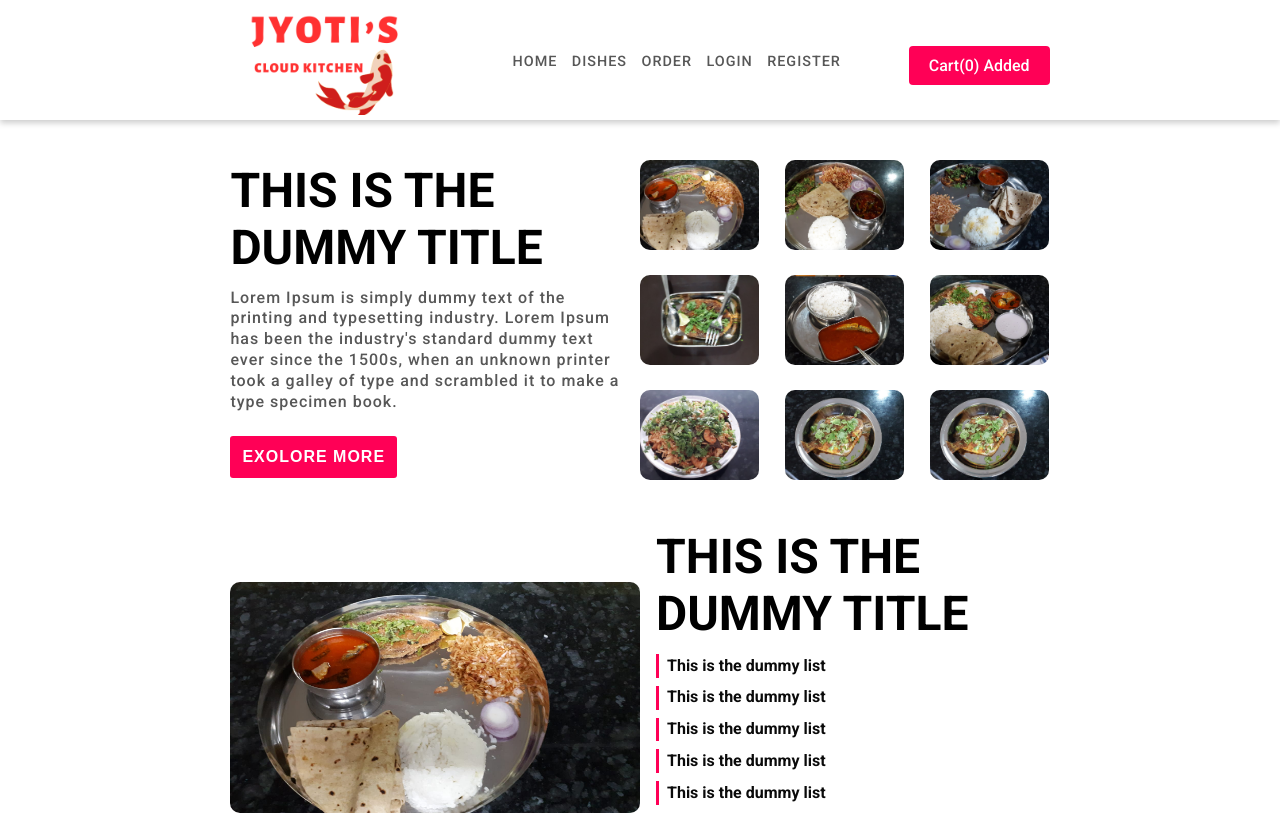
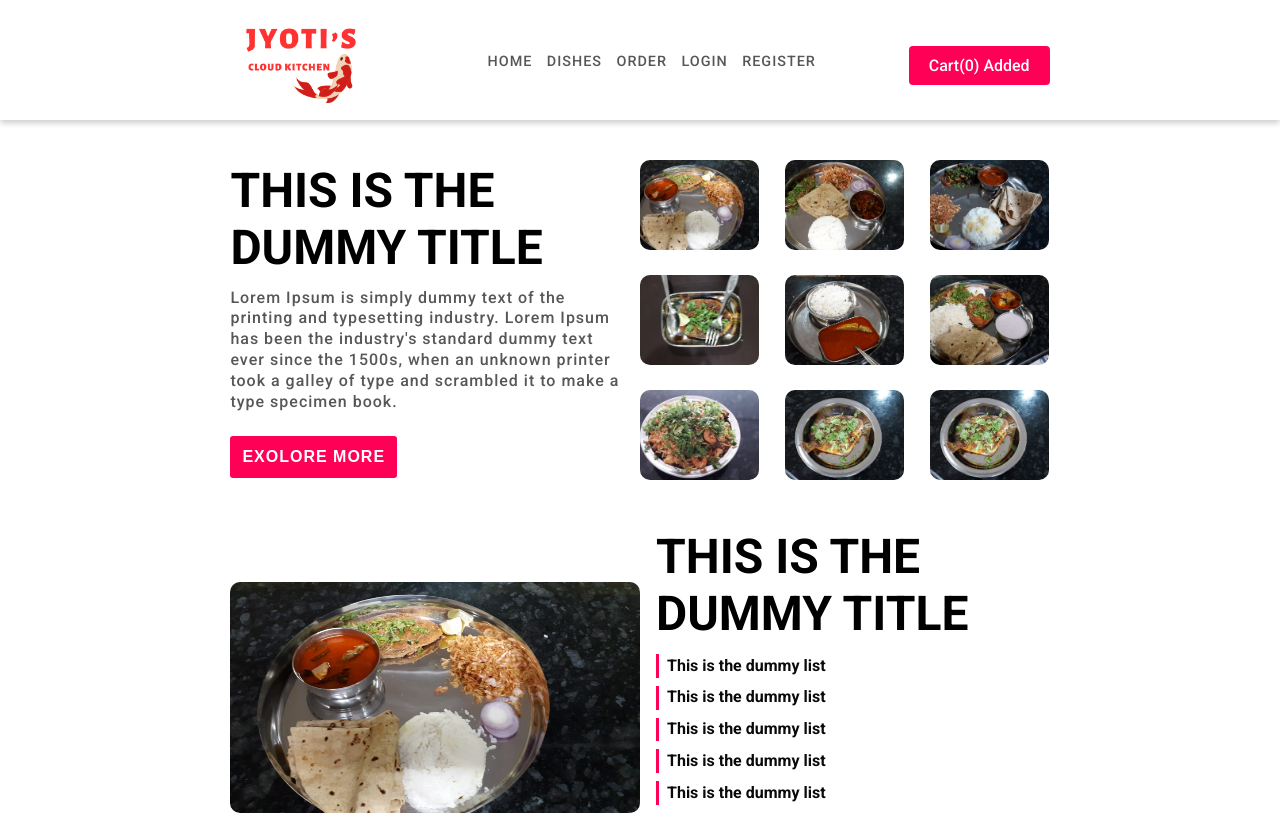
Before and after one commit to VaibhavPawar212303/food-web-app, a React (Create React App) app in the folder Frontend/: page / in a window 1280 px wide. Shown: the top 815 px of the page. Built offline with nearby package versions, Linux system fonts and the light colour scheme.

Commit message:
adjust logo

```diff
--- a/Frontend/src/styles/partials/_navbar.scss
+++ b/Frontend/src/styles/partials/_navbar.scss
@@ -12,7 +12,7 @@
   justify-content: space-between;
   .logo {
     margin-top: 3px;
-    width: 200px;
+    width: 150px;
     height: 100px;
   }
   .nav-links {
```
